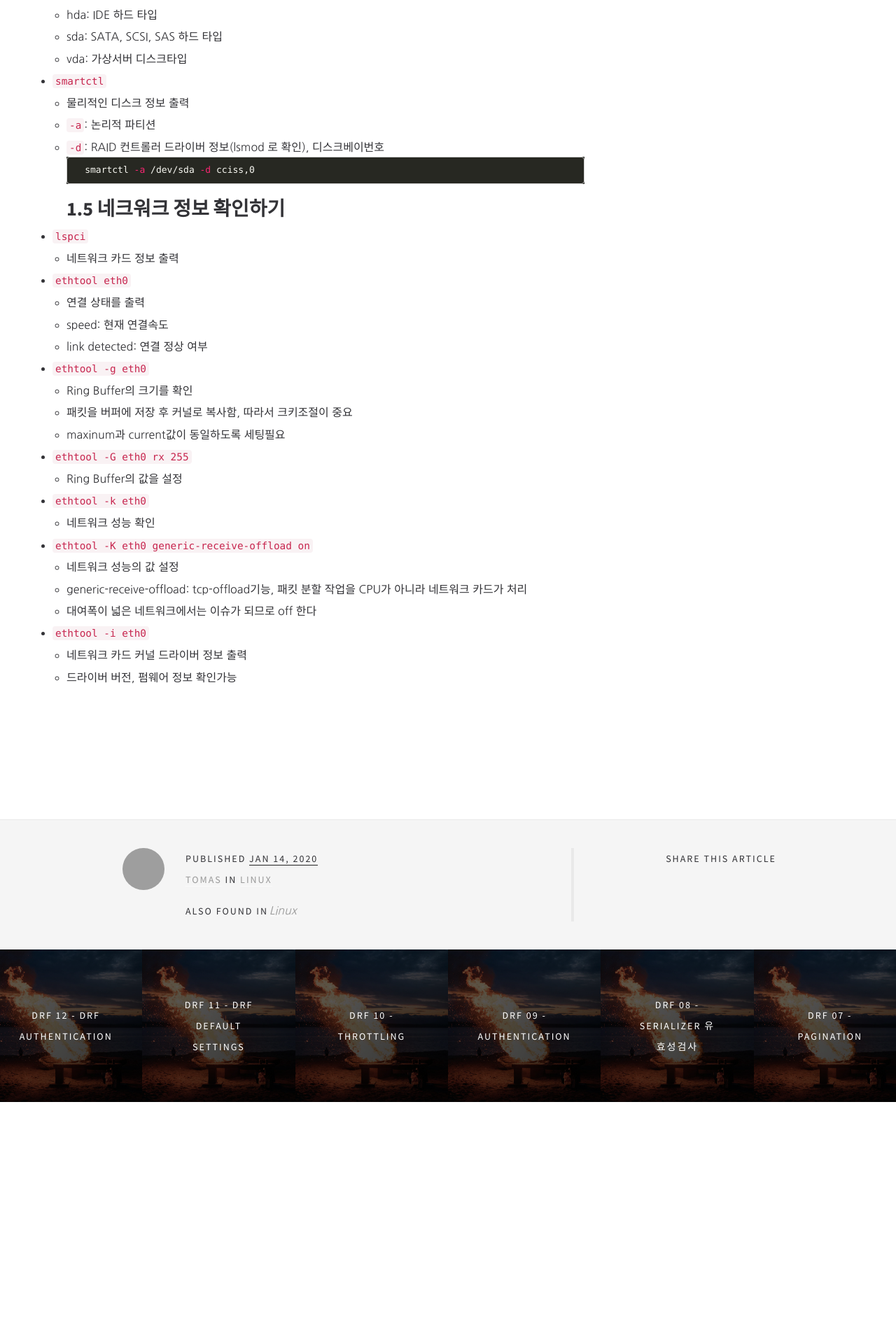
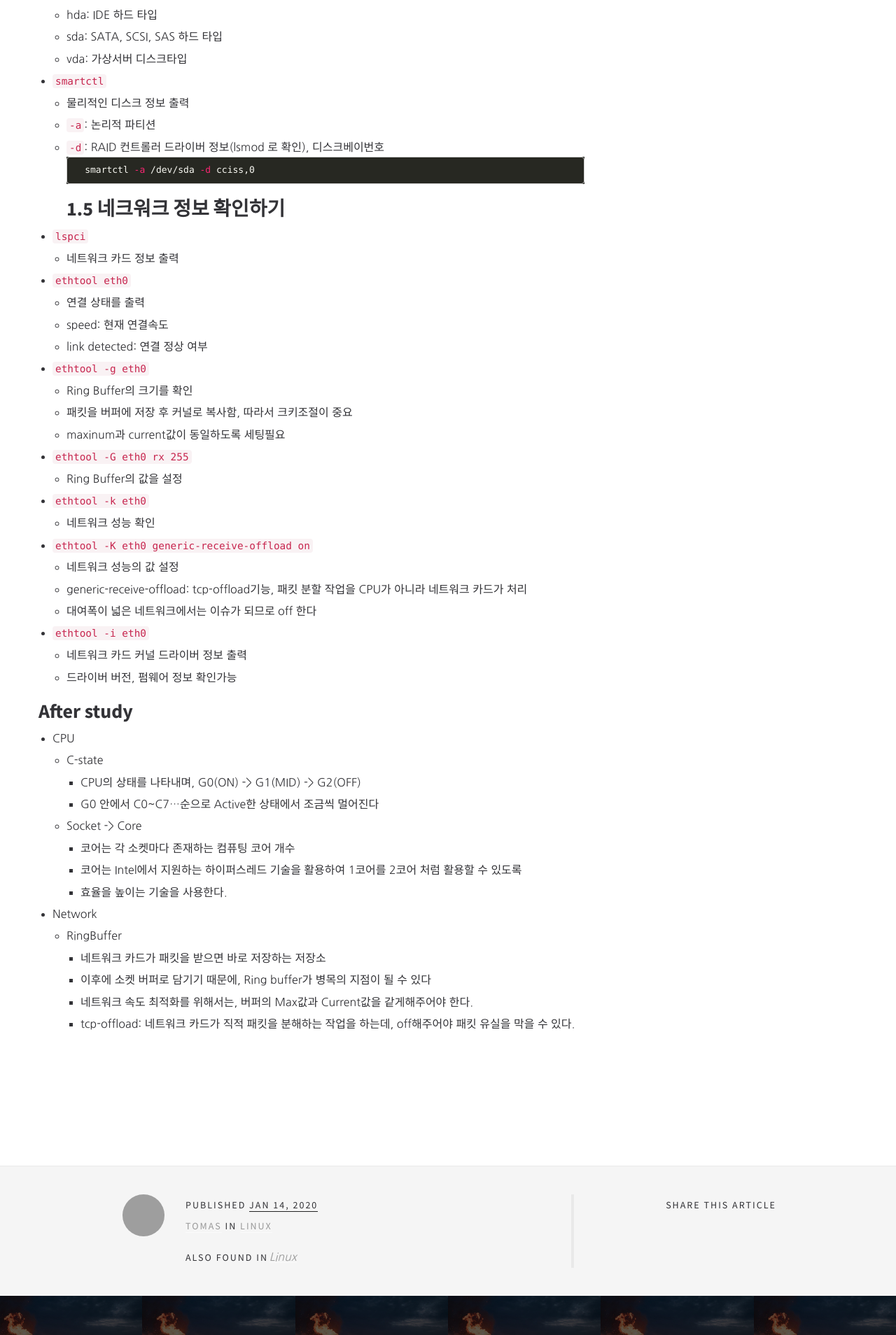
Before and after one commit to chrisjune/chrisjune.github.io_, a Jekyll site: the page built from _posts/2020-01-14-kernel-info.md, in a window 1280 px wide. Shown: the part 3092-5000 px from the top of the page at 70% size. Built offline with Jekyll 4.4.1, drawn with Linux system fonts in a browser that asks for light colours; comment, search, counter and statistics services are not loaded; grey boxes are pictures that could not be loaded.

Commit message:
1장 after study

```diff
--- a/_posts/2020-01-14-kernel-info.md
+++ b/_posts/2020-01-14-kernel-info.md
@@ -146,3 +146,20 @@ square_related: recommend-fire
 * `ethtool -i eth0`
     * 네트워크 카드 커널 드라이버 정보 출력
     * 드라이버 버전, 펌웨어 정보 확인가능
+
+
+## After study
+* CPU
+    * C-state
+        * CPU의 상태를 나타내며, G0(ON) -> G1(MID) -> G2(OFF)
+        * G0 안에서 C0~C7...순으로 Active한 상태에서 조금씩 멀어진다
+    * Socket -> Core
+        * 코어는 각 소켓마다 존재하는 컴퓨팅 코어 개수
+        * 코어는 Intel에서 지원하는 하이퍼스레드 기술을 활용하여 1코어를 2코어 처럼 활용할 수 있도록
+        * 효율을 높이는 기술을 사용한다.
+* Network
+    * RingBuffer
+        * 네트워크 카드가 패킷을 받으면 바로 저장하는 저장소
+        * 이후에 소켓 버퍼로 담기기 때문에, Ring buffer가 병목의 지점이 될 수 있다
+        * 네트워크 속도 최적화를 위해서는, 버퍼의 Max값과 Current값을 같게해주어야 한다.
+        * tcp-offload: 네트워크 카드가 직적 패킷을 분해하는 작업을 하는데, off해주어야 패킷 유실을 막을 수 있다.
```
Also changed, not shown: 2 other files.
